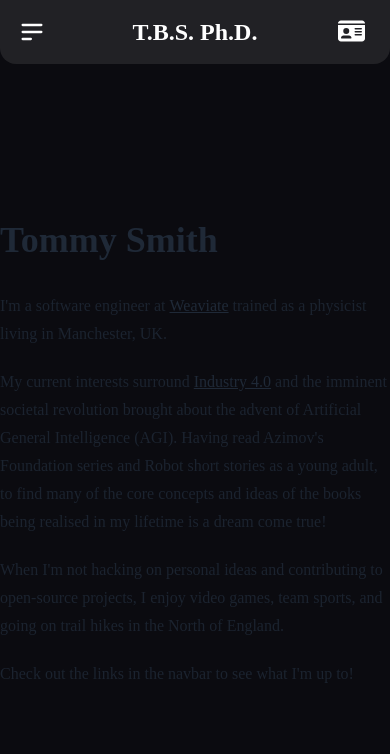
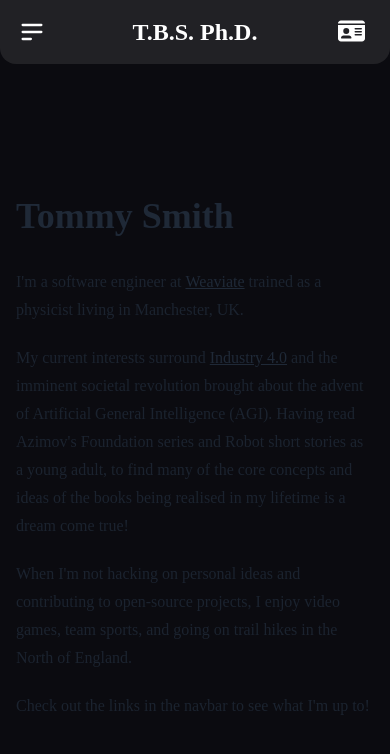
Before and after one commit to tsmith023/portfolio-app, a Next.js app: page /who in a window 390 px wide. Shown: the top 754 px of the page. Built offline with nearby package versions, Linux system fonts and the light colour scheme.

Commit message:
fix /who format on mobile

```diff
--- a/components/Me.tsx
+++ b/components/Me.tsx
@@ -2,7 +2,7 @@
 const Me = () => {
   return (
     <div className="flex justify-center">
-      <article className="prose">
+      <article className="prose mt-2 mx-4 sm:mt-0 sm:mx-0">
         <h1>Tommy Smith</h1>
         <p>
           I'm a software engineer at <a className="link" target="__blank" href="https://weaviate.io">Weaviate</a> trained as a physicist living in Manchester, UK.
```
